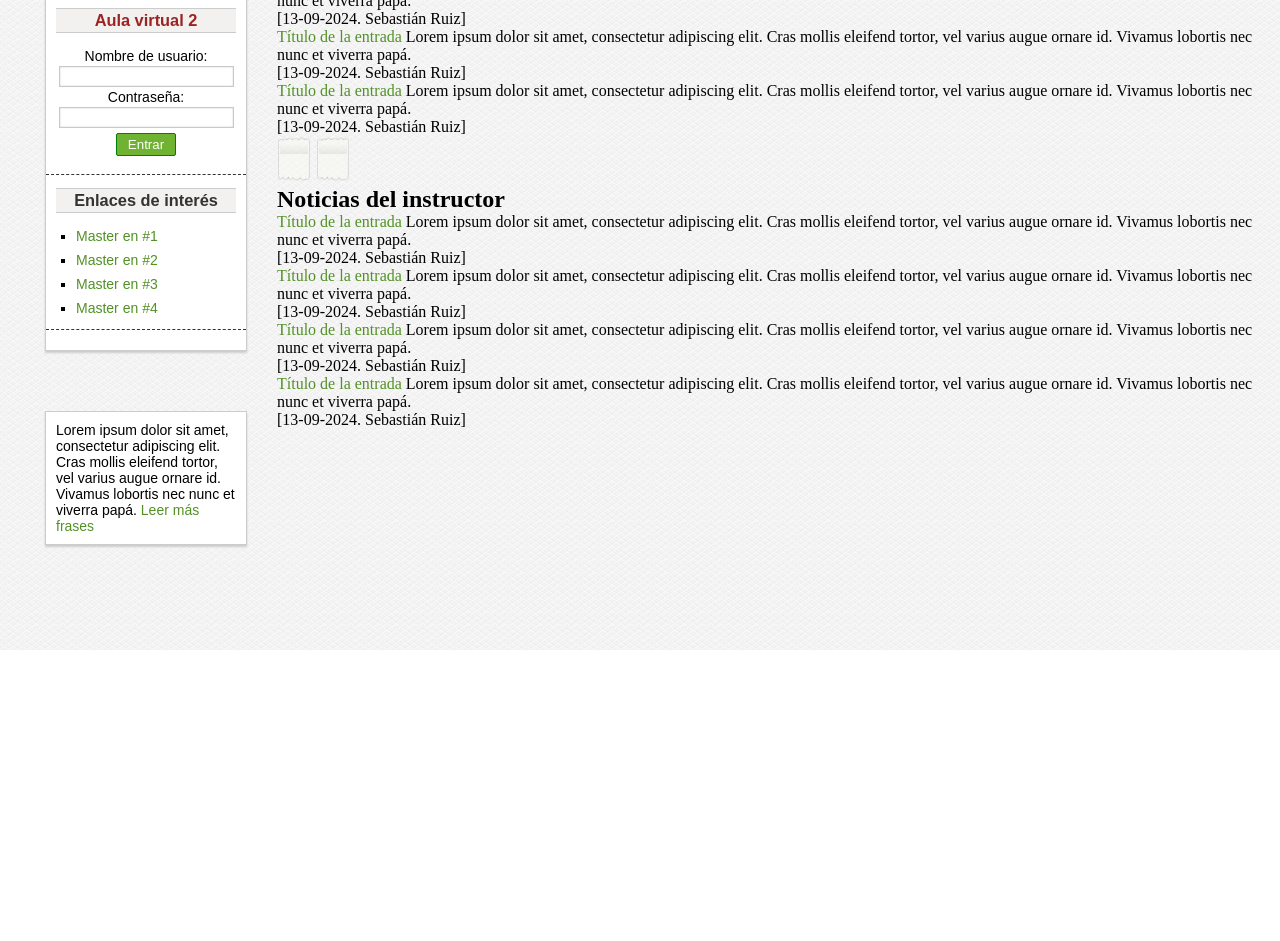
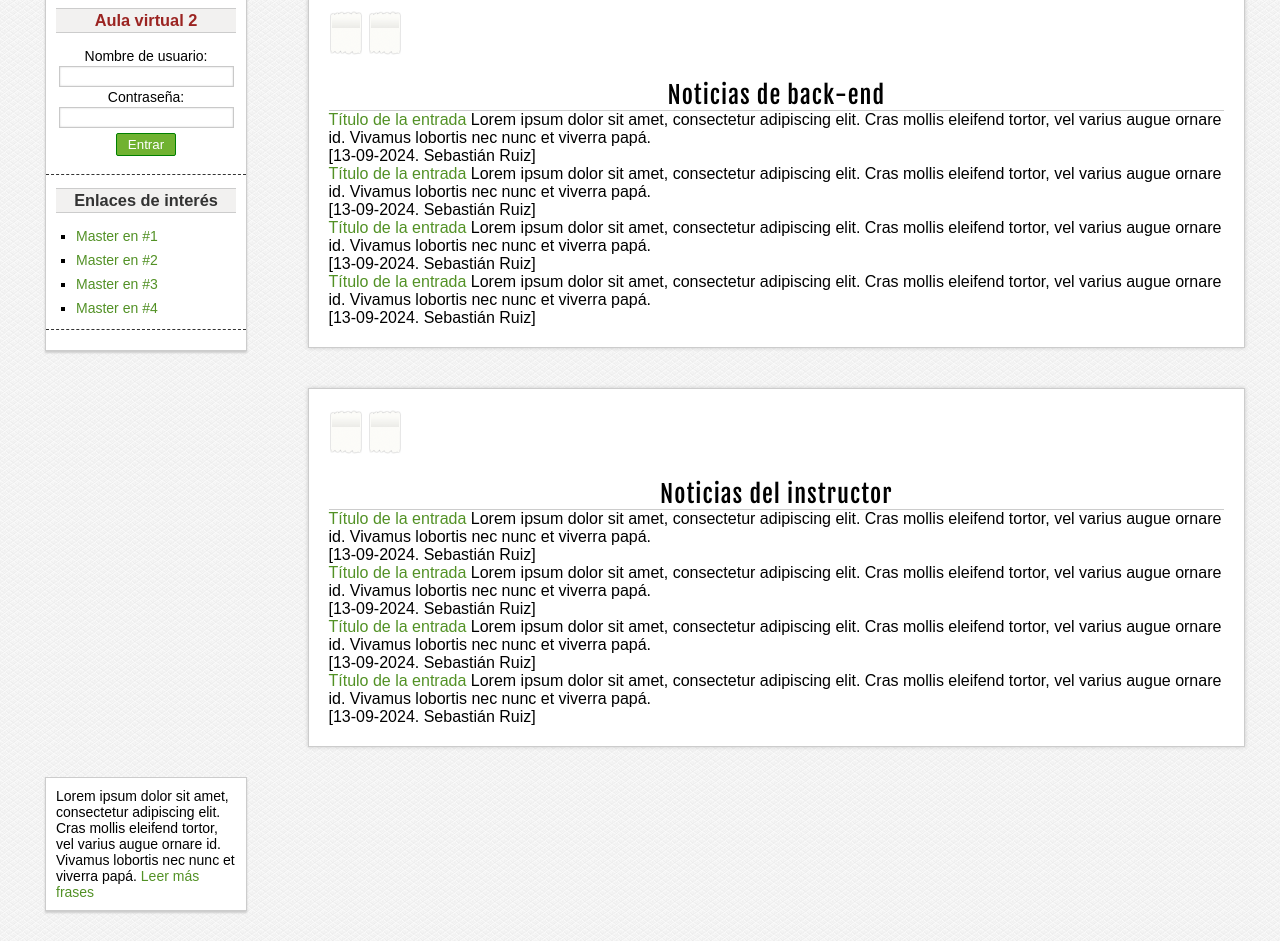
Before and after one commit to sebachoh/Paginadeprueba, a plain HTML site: page index.html in a window 1280 px wide. Shown: the part 740-1681 px from the top of the page. Before the commit the page ends 1390 px from the top, so only its background shows below. Drawn offline with Linux system fonts and the light colour scheme.

Commit message:
boxes and titles

```diff
--- a/css/styles.css
+++ b/css/styles.css
@@ -6,6 +6,13 @@
         url("fonts/nevis.woff") format("woff"),
         url("fonts/nevis.svg") format("svg"),
         url("fonts/nevis.t") format("woff");
+    font-weight: normal;
+    font-style: normal;
+}
+
+@font-face{
+    font-family: "fajala";
+    src: url("fonts/FjallaOne-Regular.ttf") format(truetype);
     font-weight: normal;
     font-style: normal;
 }
@@ -227,7 +234,6 @@ button:hover{
 /*BARRA LATERAL*/
 
 #aside, #frase{
-    clear: both;
     width: 200px;
     float: left;
     margin: 30px;
@@ -239,6 +245,7 @@ button:hover{
 }
 
 #frase{
+    clear: both;
     width: 180px;
     padding: 10px;
     font-size: 14px;
@@ -309,3 +316,30 @@ button:hover{
     margin: 0px auto;
     text-align: center;
 }
+
+/*Secciones*/
+#sections{
+    float: right;
+    width: 75%;
+    font-family: sans-serif, Arial, Helvetica;
+    margin-right: 20px;
+}
+
+
+#sections .titulo{
+    font-family: fajala;
+    font-size: 24px;
+    font-weight: normal;
+    letter-spacing: 1px;
+    text-align: center;
+    padding-top: 20px;
+    border-bottom: 1px solid #ccc;
+}
+
+#sections section{
+    margin-top: 40px;
+    background-color: white;
+    padding: 20px;
+    border: 1px solid #ccc;
+    box-shadow: 0px 0px 4px #c9c9c9;
+}
--- a/index.html
+++ b/index.html
@@ -150,12 +150,6 @@
             </div>
 
         </aside>
-
-        <aside id="frase">
-            Lorem ipsum dolor sit amet, consectetur adipiscing elit. Cras mollis eleifend tortor, vel varius augue
-            ornare id. Vivamus lobortis nec nunc et viverra papá.
-            <a href="#">Leer más frases</a>
-        </aside>
         <!--Fin de la barra lateral-->
 
         <!--Inicio de las secciones-->
@@ -203,8 +197,7 @@
             </section>
 
 
-            <section id="backend
-            "></section>
+            <section id="backend">
                 <span class="stickers">
                     <img class="stickerOne" src="img/scotch.png" alt="pegatina">
                     <img class="stickerTwo" src="img/scotch.png" alt="pegatina">
@@ -245,7 +238,7 @@
             </section>
 
 
-            <section id="instructor"></section>
+            <section id="instructor">
                 <span class="stickers">
                     <img class="stickerOne" src="img/scotch.png" alt="pegatina">
                     <img class="stickerTwo" src="img/scotch.png" alt="pegatina">
@@ -296,6 +289,12 @@
 
         <!--Fin de las secciones-->
 
+        <aside id="frase">
+            Lorem ipsum dolor sit amet, consectetur adipiscing elit. Cras mollis eleifend tortor, vel varius augue
+            ornare id. Vivamus lobortis nec nunc et viverra papá.
+            <a href="#">Leer más frases</a>
+        </aside>
+
     </div>
 
 
```
